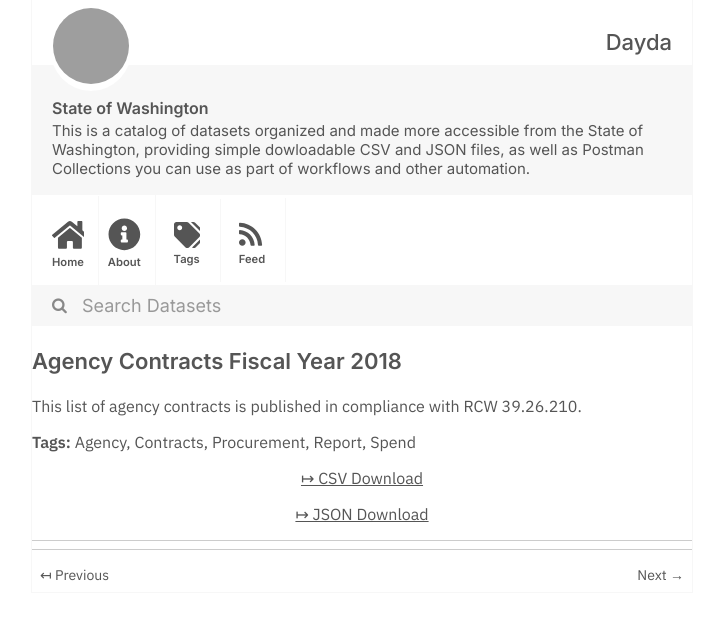
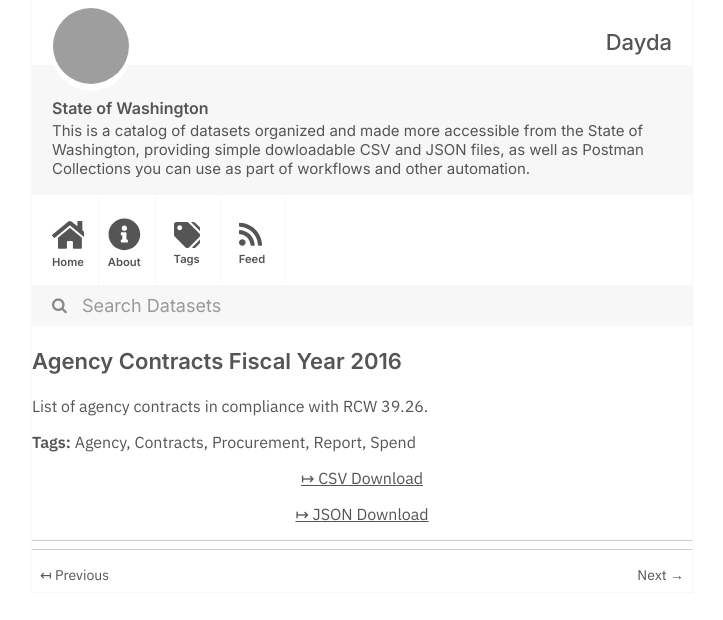
Before and after one commit to dayda-entities/state-of-washington, a Jekyll site: the page built from _posts/2020-11-10-agency-contracts-fiscal-year-2.md, in a window 1280 px wide, cut to the strip 0-620 px from the top of the page. Shown: the whole strip, without its empty margins (278-1001 px from the left). Built offline with Jekyll 4.4.1, drawn with Linux system fonts in a browser that asks for light colours; grey boxes are pictures that could not be loaded.

Commit message:
Publish Data

```diff
--- a/_posts/2020-11-10-agency-contracts-fiscal-year-2.md
+++ b/_posts/2020-11-10-agency-contracts-fiscal-year-2.md
@@ -1,7 +1,7 @@
 ---
-title: Agency Contracts Fiscal Year 2018
-created: '2020-11-10T17:19:44.634171'
-modified: '2020-11-10T17:19:44.634181'
+title: Agency Contracts Fiscal Year 2016
+created: '2020-11-10T17:20:26.660968'
+modified: '2020-11-10T17:20:26.660977'
 state: active
 type: dataset
 tags:
@@ -12,9 +12,9 @@ tags:
   - Spend
 groups:
   - Local Government
-csv_url: 'https://data.wa.gov/api/views/3f3v-gugf/rows.csv?accessType=DOWNLOAD'
-json_url: 'https://data.wa.gov/api/views/3f3v-gugf/rows.json?accessType=DOWNLOAD'
+csv_url: 'https://data.wa.gov/api/views/dq2q-43tp/rows.csv?accessType=DOWNLOAD'
+json_url: 'https://data.wa.gov/api/views/dq2q-43tp/rows.json?accessType=DOWNLOAD'
 layout: post
 
 ---
-This list of agency contracts is published in compliance with RCW 39.26.210.
+List of agency contracts in compliance with RCW 39.26.
```
